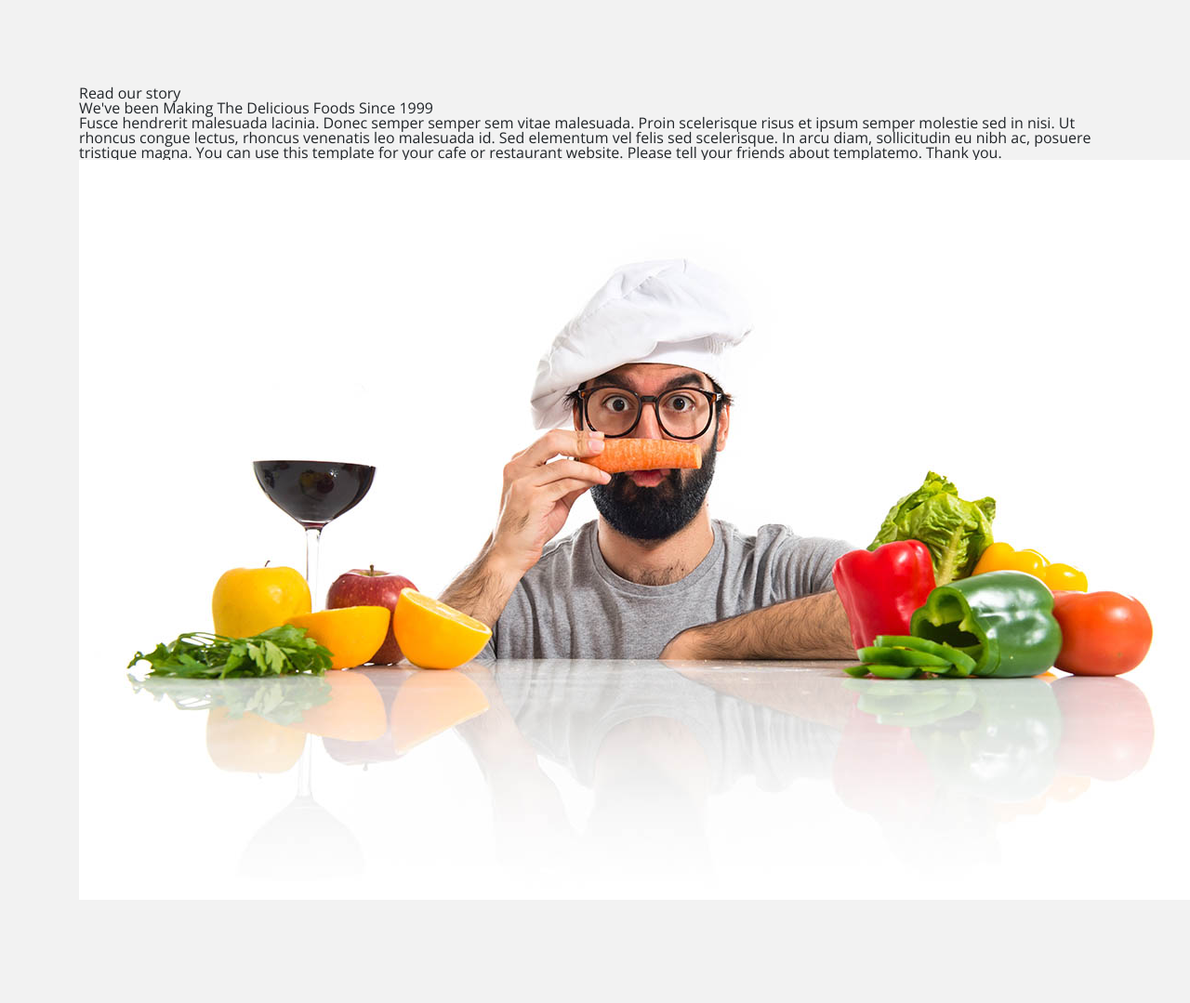
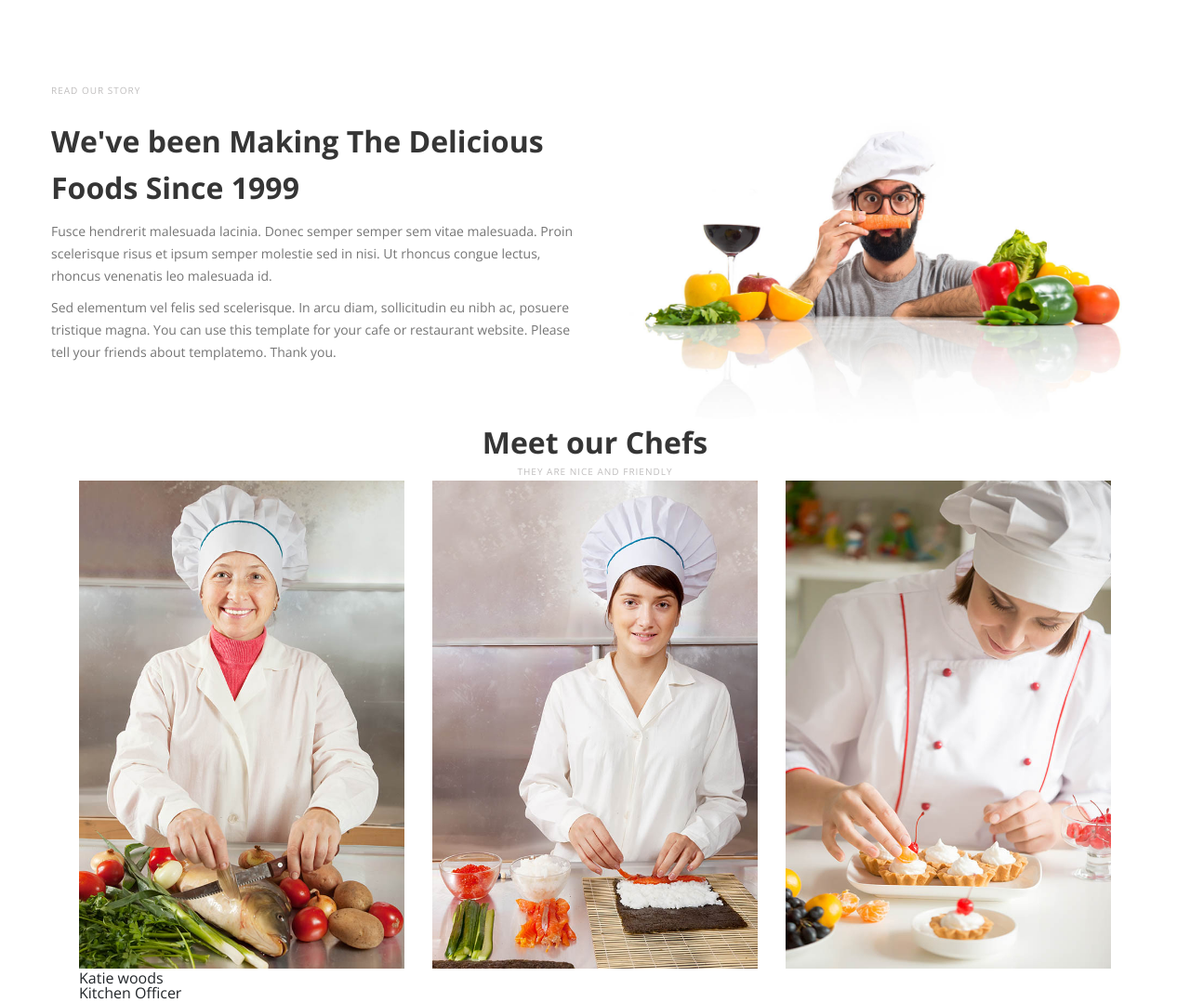
Before and after one commit to emmanawoyele/NewCafe-Restaurant-, a plain HTML site: page mainPage.html in a window 1280 px wide. Shown: the part 693-1772 px from the top of the page at 93% size. Before the commit the page ends 1663 px from the top, so only its background shows below. Drawn offline with nearby package versions, Linux system fonts and the light colour scheme.

Commit message:
New changes

```diff
--- a/assets/styles.css
+++ b/assets/styles.css
@@ -1,9 +1,15 @@
 @import "cssreset.css";
 @import url('https://fonts.googleapis.com/css?family=Open+Sans:300,400,600,700&display=swap');
-@import "about-us-section";
+
 
 body{
-    background:#F2F2F2;
+    background: #FFFFFF;
+}
+
+#container{
+    width:1170px;
+    margin:0 auto;
+
 }
 
 
@@ -163,3 +169,113 @@ a.my-button3 {
    border-radius: 0;
     cursor: pointer;
 }
+
+.about-us{
+
+}
+  .about-us .read-our.story{
+      width:368px;
+      height:585px;
+
+}
+.about-us .read-our-story h4{
+    color: #bfbdbd;
+    font-size: 10px;
+    letter-spacing: 1px;
+    text-transform: uppercase;
+    margin-top: 0;
+    margin-bottom:10px
+
+}
+.about-us .read-our-story h2{
+    color: #353535;
+    font-size: 2em;
+    padding-bottom: 10px;
+    margin-top:25px;
+    font-weight: bold;
+    line-height:50px;
+}
+.about-us .read-our-story p{
+color: #757575;
+font-size: 14px;
+font-weight: normal;
+line-height: 24px;
+margin-bottom:10px;
+}
+
+.about-us .chef-image img{
+    height:368.14px;
+    width:585px;
+
+
+}
+.about-us .chef-image .chef-top{
+    object-fit: contain;
+    vertical-align: bottom;
+}
+.our-team .meet-our-chef{
+    text-align: center;
+    margin-bottom:5px;
+}
+
+.our-team .meet-our-chef h2{
+    color: #353535;
+    font-size: 2em;
+    font-weight: bold;
+    padding-bottom:10px;
+}
+.our-team .meet-our-chef h4{
+    color: #bfbdbd;
+    font-size: 10px;
+    letter-spacing: 1px;
+    text-transform: uppercase;
+    margin-top: 0;
+}
+
+
+
+.our-team img{
+    width:100%;
+}
+.our-team .team-thumb{
+    position: relative;
+    cursor: pointer;
+}
+.our-team .team-thumb .overlay {
+    position: absolute;
+    top: 0;
+    bottom: 0;
+    left: 14px;
+    right: 0;
+    height: 94%;
+    width: 92%;;
+    opacity: 0;
+    transition: .5s ease;
+    background: #1c1c1c;;
+  }
+  .our-team .team-thumb:hover .overlay{
+  opacity:0.95;
+}
+.our-team .team-thumb .overlay .team-item{
+    color: #ffffff;
+    position: absolute;
+    top: 50%;
+    bottom: 50%;
+    left: 26%;
+
+
+
+}
+.our-team .team-thumb .overlay .team-item h4{
+    font-weight: bold;
+    font-size: 18px;
+}
+.our-team .team-thumb .overlay .team-item i{
+
+    background:#292929;
+    border-radius: 100%;
+    width:50px;
+    height:50%;
+    line-height:50%;
+    margin:15px 5px 0 5px;
+}
--- a/mainPage.html
+++ b/mainPage.html
@@ -10,7 +10,7 @@
     <!-- Required meta tags -->
     <meta charset="utf-8">
     <meta name="viewport" content="width=device-width, initial-scale=1, shrink-to-fit=no">
-
+    <script src="https://kit.fontawesome.com/e56d76dd6c.js"></script>
     <!-- Bootstrap CSS -->
     <link rel="stylesheet" href="https://stackpath.bootstrapcdn.com/bootstrap/4.3.1/css/bootstrap.min.css" integrity="sha384-ggOyR0iXCbMQv3Xipma34MD+dH/1fQ784/j6cY/iJTQUOhcWr7x9JvoRxT2MZw1T" crossorigin="anonymous">
     <link rel="stylesheet" href="assets/styles.css">
@@ -145,25 +145,71 @@
                                   </div>
                       </section>
                     <!--end of slider section-->
-                    <div class=" container about-us-section ">
-                        <div class="our-story">
-                            <h3>Read our story</h3>
-                         <h2>We've been Making The Delicious Foods Since 1999</h2>
-                         <p>Fusce hendrerit malesuada lacinia. Donec semper semper sem vitae malesuada.
-                              Proin scelerisque risus et ipsum semper molestie sed in nisi. Ut rhoncus congue
-                              lectus, rhoncus venenatis leo malesuada id.
+                       <!--start read our history section-->
+                    <div id="container">
+                        <div class="row about-us">
+                       <div class="col-md-12 col-lg-6 read-our-story">
 
-                                Sed elementum vel felis sed scelerisque. In arcu diam, sollicitudin eu nibh ac,
-                                 posuere tristique magna. You can use this template for your cafe or restaurant
-                                  website. Please tell your friends about templatemo. Thank you.</p>
+                            <h4 >Read our story</h4>
+                                    <h2 >We've been Making The Delicious Foods Since 1999</h2>
+                                    <p>Fusce hendrerit malesuada lacinia. Donec semper semper sem vitae malesuada.
+                                         Proin scelerisque risus et ipsum semper molestie sed in nisi. Ut rhoncus congue
+                                         lectus, rhoncus venenatis leo malesuada id.
+
+                                          <p>Sed elementum vel felis sed scelerisque. In arcu diam, sollicitudin eu nibh ac,
+                                                posuere tristique magna. You can use this template for your cafe or restaurant
+                                                 website. Please tell your friends about templatemo. Thank you.</p>
+    </p>
+                       </div>
+
+
+
+
+                                    <div class="col-md-12 col-lg-6 chef-image">
+                                            <img class="chef-top" src="assets/images/about-image.jpg" >
+
+                                        </div>
+                            </div>
 
                         </div>
-                        <div class="chef-image">
-                            <img src="assets/images/about-image.jpg">
 
-                        </div>
+                    <!-- end read our history section-->
+
+                    <div class="container our-team">
+                       <div class="row ">
+                           <div class="col-sm-12 col-md-12  ">
+                               <div class="meet-our-chef">
+                                    <h2>Meet our Chefs</h2>
+                                    <h4>They are nice and friendly</h4>
+
+                               </div>
+
+                           </div>
+                           <div class="col-md-4 col-sm-4 team-thumb ">
+                               <img src="assets/images/team-image1.jpg">
+                               <div class="overlay">
+                                   <div class="team-item">
+                                        <h4>Italian trained Chef</h4>
+                                        <i class="fab fa-linkedin"></i>
+                                        <i class="far fa-envelope"></i>
+                                   </div>
+
+
+
+                               </div>
+                               <div class="chef-info">
+                                   <h3>Katie woods</h3>
+                                   <h4>Kitchen Officer</h4>
+                               </div>
+                           </div>
+                           <div class="col-md-4 col-sm-4">
+                                <img src="assets/images/team-image2.jpg">
+                            </div>
+                            <div class="col-md-4 col-sm-4">
+                                    <img src="assets/images/team-image3.jpg">
+                                </div>
+                       </div>
                     </div>
-                    <!--read our history section-->
 
 
 
```
